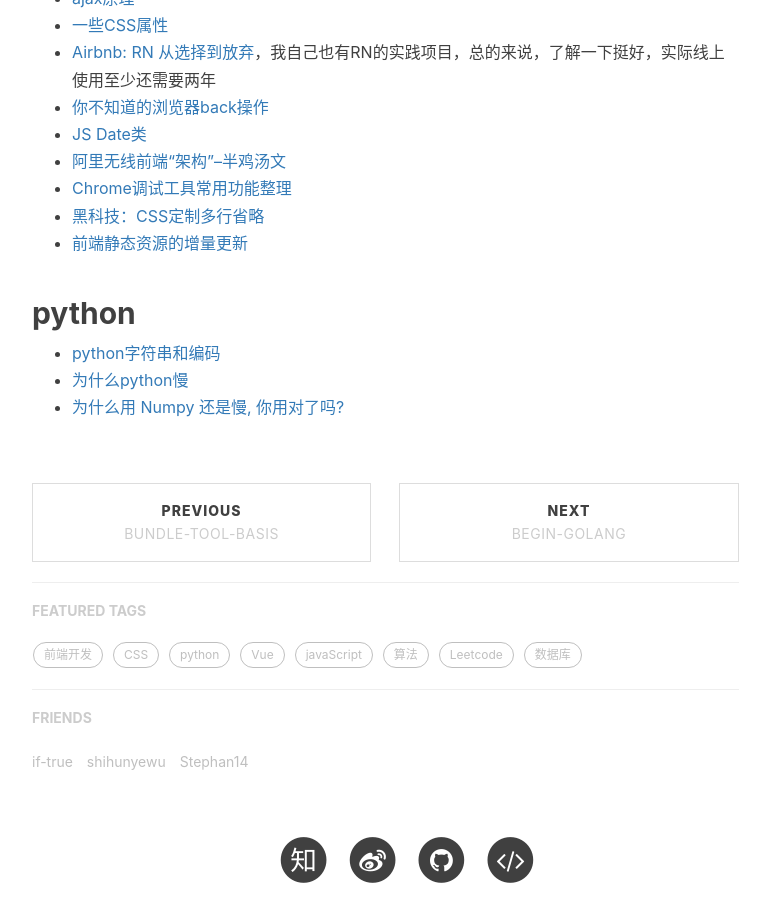
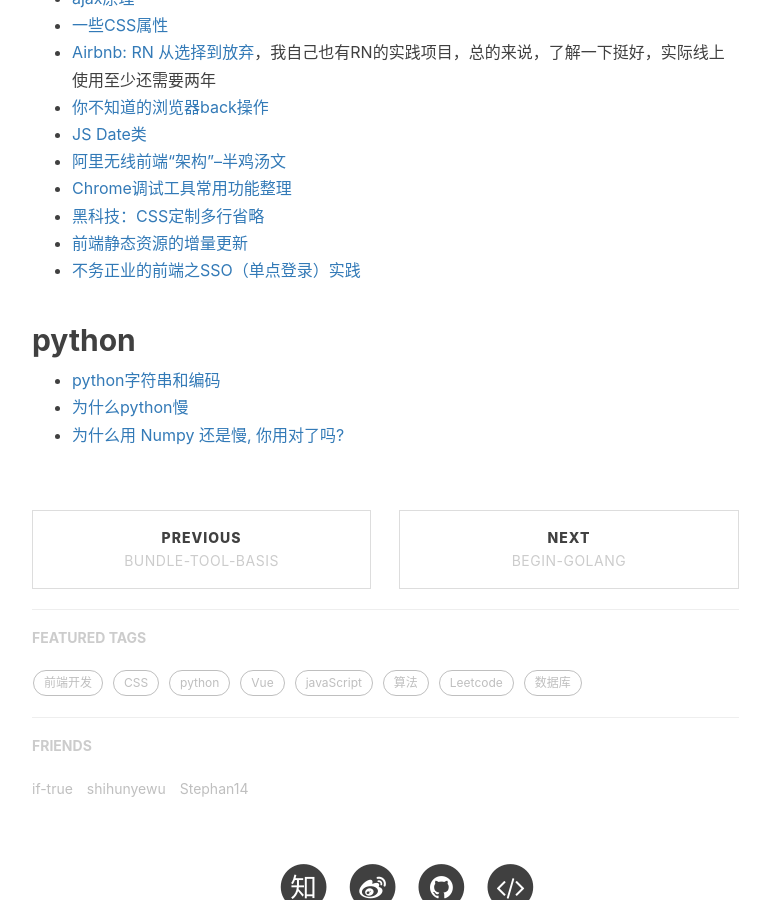
Before and after one commit to mickey0524/mickey0524.github.io, a Jekyll site: the page built from _posts/2017-10-20-superior-article.md, in a window 1280 px wide and 900 px high, scrolled down 1632 px. Shown: the whole window, without its empty margins (233-1003 px from the left). Built offline with Jekyll 4.4.1, drawn with Linux system fonts in a browser that asks for light colours; nearby versions of some CDN libraries; comment, search, counter and statistics services are not loaded.

Commit message:
feat(article): node sso

```diff
--- a/_posts/2017-10-20-superior-article.md
+++ b/_posts/2017-10-20-superior-article.md
@@ -56,6 +56,7 @@ tags:
 * [Chrome调试工具常用功能整理](https://juejin.im/entry/5b3b3a3ff265da0f504a2edb?utm_source=gold_browser_extension)
 * [黑科技：CSS定制多行省略](http://hai.li/2017/03/08/css-multiline-overflow-ellipsis.html)
 * [前端静态资源的增量更新](https://juejin.im/post/5b3efec1e51d4519610dbe30)
+* [不务正业的前端之SSO（单点登录）实践](https://juejin.im/post/5b51f39b5188251a9f24a264?utm_source=gold_browser_extension)
 
 ## python
 
```
